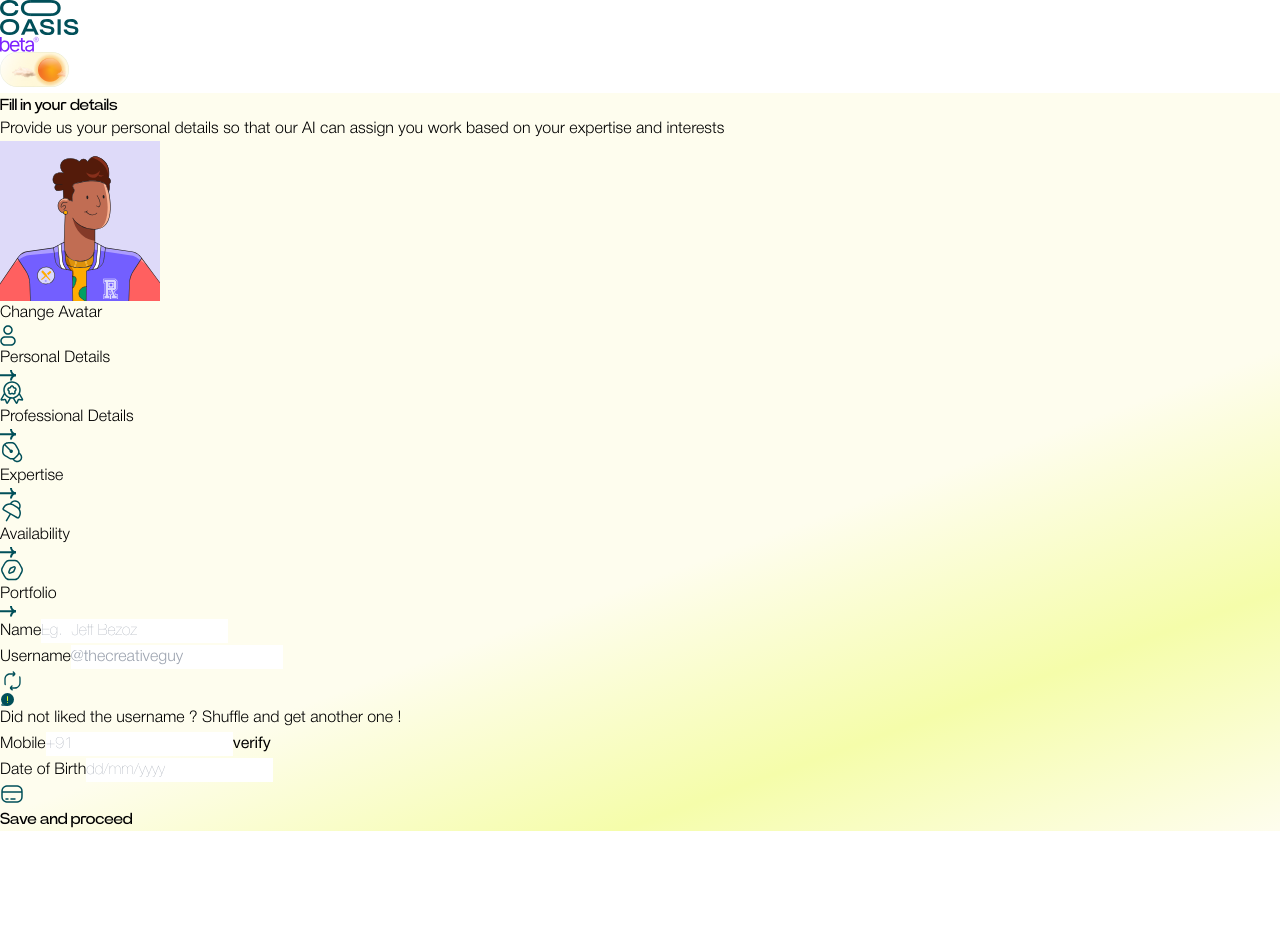
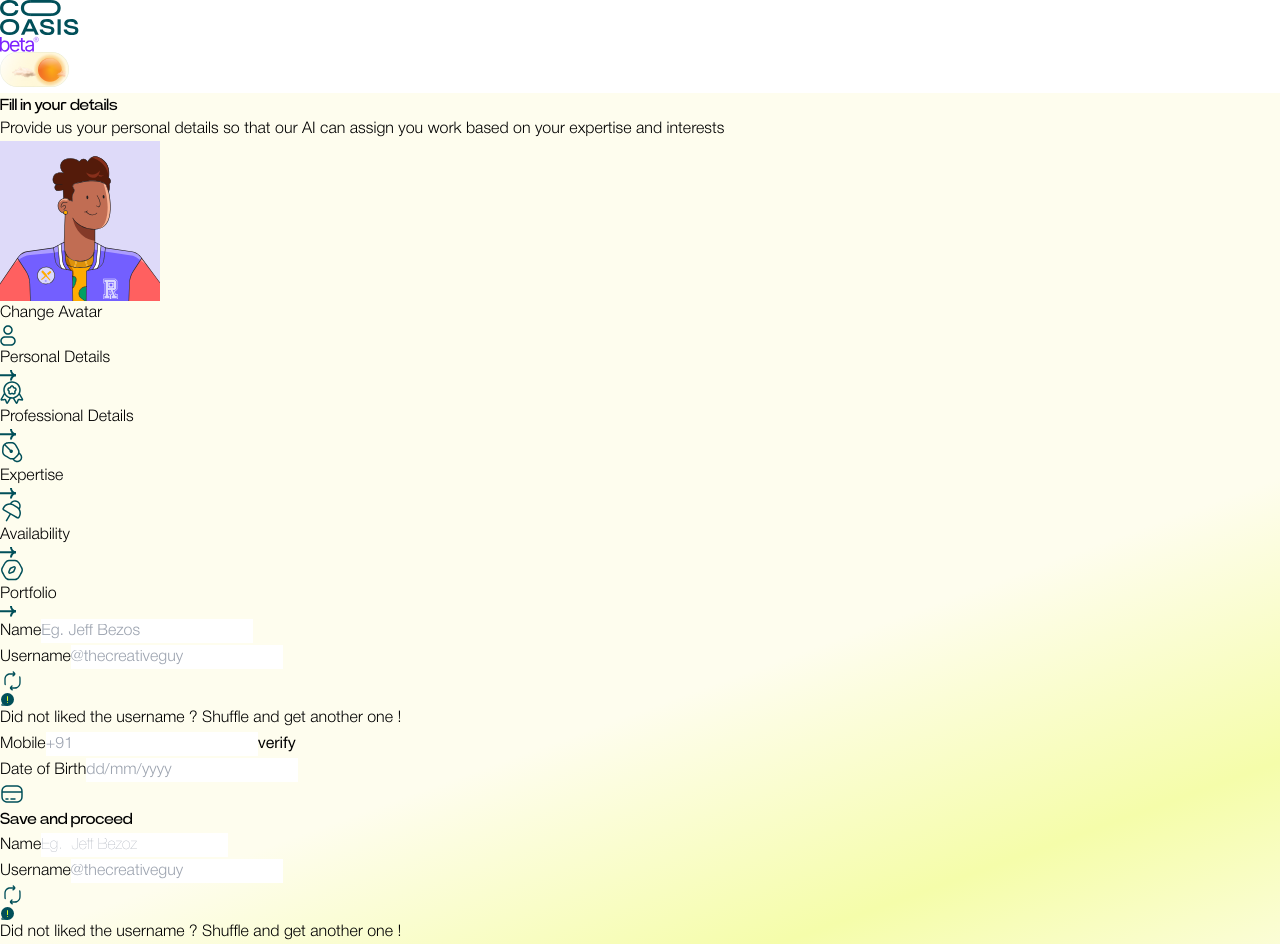
Before and after one commit to cooasis-in/cooasis-v0.1, a React (Vite) app in the folder frontend/: page /fill-your-details in a window 1280 px wide. Shown: the top 944 px of the page. Before the commit the page ends 831 px from the top, so only its background shows below. Built offline with nearby package versions, Linux system fonts and the light colour scheme.

Commit message:
add a formik form

```diff
--- a/frontend/package.json
+++ b/frontend/package.json
@@ -11,12 +11,14 @@
   },
   "dependencies": {
     "fabric": "^5.3.0",
+    "formik": "^2.4.6",
     "react": "^18.2.0",
     "react-dom": "^18.2.0",
     "react-responsive": "^10.0.0",
     "react-router-dom": "^6.23.1",
     "react-slick": "^0.30.2",
-    "slick-carousel": "^1.8.1"
+    "slick-carousel": "^1.8.1",
+    "yup": "^1.4.0"
   },
   "devDependencies": {
     "@types/react": "^18.2.66",
--- a/frontend/src/components/FillInYourDetails/FillInYourDetails.css
+++ b/frontend/src/components/FillInYourDetails/FillInYourDetails.css
@@ -6,3 +6,14 @@
 .icon-adj {
   position: relative !important;
 }
+
+.input-form {
+  font-family: HelveticaNeueLight;
+}
+
+@font-face {
+  font-family: 'HelveticaNeueLight';
+  src: url('/public/font/HelveticaNeueLight.otf') format('truetype');
+  font-weight: 300;
+  font-style: normal;
+}
--- a/frontend/src/components/FillInYourDetails/FillInYourDetails.jsx
+++ b/frontend/src/components/FillInYourDetails/FillInYourDetails.jsx
@@ -1,7 +1,48 @@
 import React from 'react';
 import './FillInYourDetails.css';
+import { Formik, Form, Field, ErrorMessage } from 'formik';
+import * as Yup from 'yup';
+
+const parseDateString = (value, originalValue) => {
+  const parsedDate = originalValue.split('/').reverse().join('-');
+  return new Date(parsedDate);
+};
 
 const FillInYourDetails = () => {
+  const initialValues = {
+    name: '',
+    username: '',
+    mobile: '',
+    dateOfBirth: '',
+  };
+
+  const validationSchema = Yup.object({
+    name: Yup.string().required('Required'),
+    username: Yup.string().required('Required'),
+    mobile: Yup.string().matches(/^[0-9]+$/, "Must be only digits").min(10, 'Must be exactly 10 digits').max(10, 'Must be exactly 10 digits').required('Required'),
+    dateOfBirth: Yup.date()
+      .transform(parseDateString)
+      .typeError('Invalid date format. Use dd/mm/yyyy')
+      .required('Required'),
+  });
+
+  const onSubmit = async (values, { setSubmitting }) => {
+    try {
+      const response = await fetch('https://jsonplaceholder.typicode.com/posts', {
+        method: 'POST',
+        headers: {
+          'Content-Type': 'application/json',
+        },
+        body: JSON.stringify(values),
+      });
+      const data = await response.json();
+      console.log('Success:', data);
+    } catch (error) {
+      console.error('Error:', error);
+    }
+    setSubmitting(false);
+  };
+
   return (
     <section className="lg-bg-color fillinyourdetails min-h-[100vh]">
       <div className="container mx-auto relative">
@@ -60,7 +101,57 @@ const FillInYourDetails = () => {
               </div>
             </div>
             <div className="col-span-7">
-              <form>
+
+              <Formik initialValues={initialValues} validationSchema={validationSchema} onSubmit={onSubmit}>
+                {({ isSubmitting }) => (
+                  <Form>
+                    <div className="grid grid-cols-2 max-w-[700px] gap-7">
+                      <div>
+                        <label htmlFor="name" className="input-form ml-2 block text-[15px] xxl:text-[17px] text-[#014F59] leading-[20.59px]">Name</label>
+                        <Field type="text" id="name" name="name" className="input-form font-extralight mt-2 text-[15px] xxl:text-[17px] text-[#000000] leading-[14.13px] border-[1px] border-[#014F5917] rounded-full py-5 xxl:py-6 px-8 block w-full p-2.5" placeholder="Eg. Jeff Bezos" />
+                        <ErrorMessage name="name" component="div" />
+                      </div>
+
+                      <div className="icon-adj">
+                        <label htmlFor="username" className="input-form ml-2 block text-[15px] xxl:text-[17px] text-[#014F59] leading-[20.59px]">Username</label>
+                        <Field type="text" id="username" name="username" className="input-form mt-2 text-[15px] xxl:text-[17px] text-[#000000] leading-[14.13px] border-[1px] border-[#014F5917] rounded-full py-5 xxl:py-6 px-8 block w-full p-2.5" placeholder="@thecreativeguy" />
+                        <ErrorMessage name="username" component="div" />
+                        <img src="images/username.svg" alt="" className="absolute right-6 top-[47px]" />
+                        <p class="f-HelveticaNeueLight flex items-start ml-3 pt-4 text-[15px] xxl:text-[17px] text-[#014F5980] leading-[14.13px]"><span className="mr-2"><img src="images/icon.svg" alt="" className="max-w-[14px] max-h-[13px]" /></span> Did not liked the username ? Shuffle and get another one !</p>
+                      </div>
+                      </div>
+
+                     <div className="grid grid-cols-2 max-w-[700px] gap-7 mt-4">
+                     <div className="icon-adj">
+                        <label htmlFor="mobile" className="input-form ml-2 block text-[15px] xxl:text-[17px] text-[#014F59] leading-[20.59px]">Mobile</label>
+                        <Field type="text" id="mobile" name="mobile" className="input-form font-extralight mt-2 text-[15px] xxl:text-[17px] text-[#000000] leading-[14.13px] border-[1px] border-[#014F5917] rounded-full py-5 xxl:py-6 px-8 block w-full p-2.5" placeholder="+91" />
+                        <ErrorMessage name="mobile" component="div" />
+                        <button className="f-HelveticaNeueRoman py-2 px-4 text-[17px] text-[#014F5980] leading-[14.13px] border-[1px] border-[#014F5917] rounded-full absolute right-5 bottom-3">verify</button>
+                      </div>
+
+                      <div className="icon-adj">
+                        <label htmlFor="dateOfBirth" className="input-form ml-2 block text-[15px] xxl:text-[17px] text-[#014F59] leading-[20.59px]">Date of Birth</label>
+                        <Field type="text" id="dateOfBirth" name="dateOfBirth" className="input-form font-extralight mt-2 text-[15px] xxl:text-[17px] text-[#000000] leading-[14.13px] border-[1px] border-[#014F5917] rounded-full py-5 xxl:py-6 px-8 block w-full p-2.5" placeholder="dd/mm/yyyy" />
+                        <ErrorMessage name="dateOfBirth" component="div" />
+                        <img src="images/DateOfBirth.svg" alt="" className="absolute right-6 top-[47px]" />
+                      </div>
+                     </div>
+
+
+                    <button type="submit" disabled={isSubmitting} className="f-PowerGrotesk text-[18px] xxl:text-[24px] text-[#E1FF26] leading-[19.94px] bg-[#014F59] max-w-[287px] max-h-[83px] rounded-full py-5 xxl:py-6 px-10 mt-10 xxl:mt-14">Save and proceed</button>
+                  </Form>
+                )}
+              </Formik>
+
+
+
+
+
+
+
+
+
+              <form className='hidden'>
                 <div className="grid grid-cols-2 max-w-[700px] gap-7">
                   <div>
                     <label for="name" class="f-HelveticaNeueLight ml-2 block text-[15px] xxl:text-[17px] text-[#014F59] leading-[20.59px]">Name</label>
```
Also changed, not shown: 1 other file (tests, documents, lock files or other folders).
